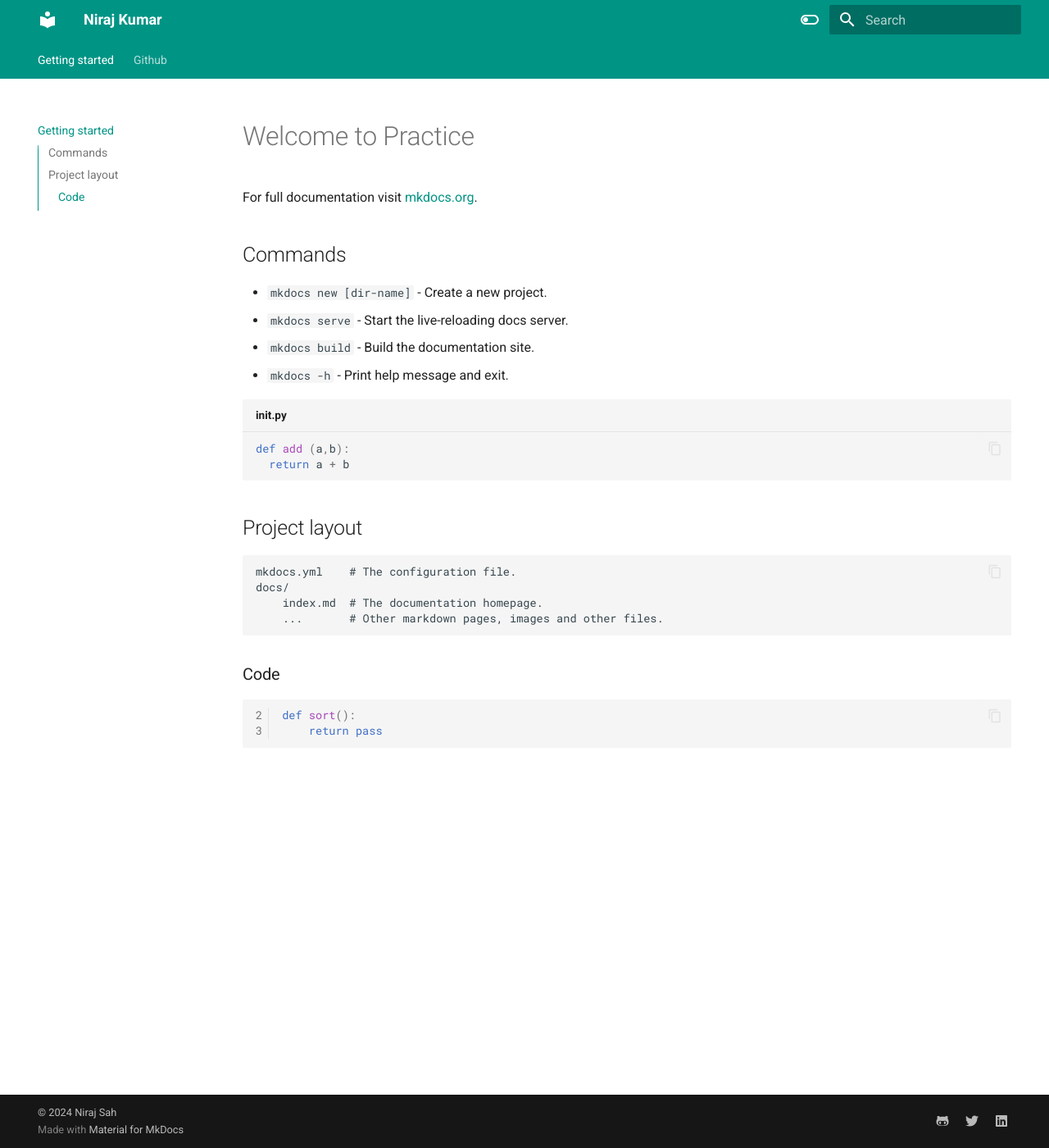
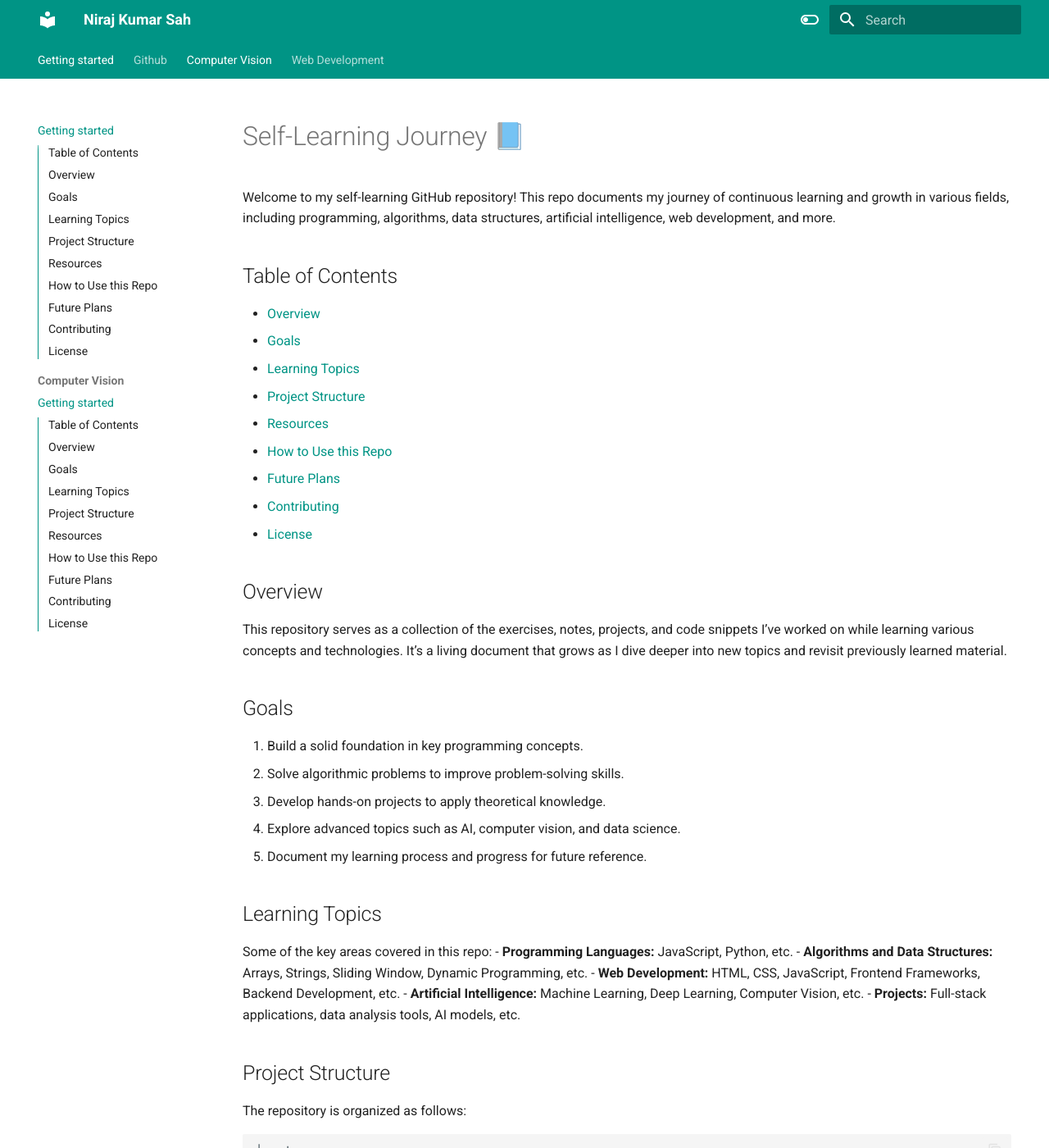
Before and after one commit to Nirajsah17/niraj, an MkDocs documentation site: the page built from docs/index.md, in a window 1280 px wide and 1400 px high. Shown: the whole window at 82% size. Built offline with MkDocs 1.6.1 and Material for MkDocs 9.7.7, drawn with Linux system fonts in a browser that asks for light colours; some of the changed text lies outside the part shown.

Commit message:
Home page updated

````diff
--- a/docs/index.md
+++ b/docs/index.md
@@ -1,31 +1,76 @@
-# Welcome to Practice
+# Self-Learning Journey 📘
 
-For full documentation visit [mkdocs.org](https://www.mkdocs.org).
+Welcome to my self-learning GitHub repository! This repo documents my journey of continuous learning and growth in various fields, including programming, algorithms, data structures, artificial intelligence, web development, and more.
 
-## Commands
+## Table of Contents
+- [Overview](#overview)
+- [Goals](#goals)
+- [Learning Topics](#learning-topics)
+- [Project Structure](#project-structure)
+- [Resources](#resources)
+- [How to Use this Repo](#how-to-use-this-repo)
+- [Future Plans](#future-plans)
+- [Contributing](#contributing)
+- [License](#license)
 
-* `mkdocs new [dir-name]` - Create a new project.
-* `mkdocs serve` - Start the live-reloading docs server.
-* `mkdocs build` - Build the documentation site.
-* `mkdocs -h` - Print help message and exit.
+## Overview
+This repository serves as a collection of the exercises, notes, projects, and code snippets I’ve worked on while learning various concepts and technologies. It’s a living document that grows as I dive deeper into new topics and revisit previously learned material.
 
+## Goals
+1. Build a solid foundation in key programming concepts.
+2. Solve algorithmic problems to improve problem-solving skills.
+3. Develop hands-on projects to apply theoretical knowledge.
+4. Explore advanced topics such as AI, computer vision, and data science.
+5. Document my learning process and progress for future reference.
 
-``` py title="init.py"
-def add (a,b):
-  return a + b
+## Learning Topics
+Some of the key areas covered in this repo:
+- **Programming Languages:** JavaScript, Python, etc.
+- **Algorithms and Data Structures:** Arrays, Strings, Sliding Window, Dynamic Programming, etc.
+- **Web Development:** HTML, CSS, JavaScript, Frontend Frameworks, Backend Development, etc.
+- **Artificial Intelligence:** Machine Learning, Deep Learning, Computer Vision, etc.
+- **Projects:** Full-stack applications, data analysis tools, AI models, etc.
+
+## Project Structure
+The repository is organized as follows:
+
+```bash
+├── docs
+│   ├── annotation-platform.md
+│   ├── github-jekyl.md
+│   └── index.md
+├── LICENSE
+├── mkdocs.sh
+├── mkdocs.yml
+├── README.md
+└── requirement.txt
 ```
 
 
-## Project layout
 
-    mkdocs.yml    # The configuration file.
-    docs/
-        index.md  # The documentation homepage.
-        ...       # Other markdown pages, images and other files.
+Each folder contains relevant code snippets, problem solutions, and notes.
 
-### Code
+## Resources
+Here are some of the resources I frequently refer to during my learning:
+- Books: [Insert book titles]
+- Online Courses: [Insert course links]
+- Websites: [Insert websites/blogs]
+- YouTube Channels: [Insert channels]
 
-``` py linenums="2"
-def sort():
-    return pass
-```
+## How to Use this Repo
+- Browse through the folders based on topics of interest.
+- Check out the projects folder for hands-on implementations.
+- Refer to the notes folder for detailed explanations and documentation.
+- Feel free to clone the repository and use it for your own learning!
+
+## Future Plans
+- Dive deeper into advanced data structures and algorithms.
+- Build more full-stack projects.
+- Experiment with AI-based solutions in real-world applications.
+- Expand the repository to include collaborative learning initiatives.
+
+## Contributing
+This repository is primarily for personal learning, but contributions are welcome! If you find a better solution, have suggestions, or want to share your own learning path, feel free to submit a pull request.
+
+## License
+This project is licensed under the MIT License - see the [LICENSE](LICENSE) file for details.
--- a/mkdocs.yml
+++ b/mkdocs.yml
@@ -1,5 +1,5 @@
-site_name: Niraj Kumar
-site_url: ""
+site_name: Niraj Kumar Sah
+site_url: "https://nirajsah17.github.io/Nirajsah17/"
 theme:
   name: material
   features:
@@ -44,8 +44,10 @@ nav:
   - Getting started: index.md
   - Github:
     - github-jekyl.md
-
-
+  - Computer Vision:
+    - index.md
+  - Web Development:
+    - index.html
 
 markdown_extensions:
   - pymdownx.highlight:
````
Also changed, not shown: README.md (+75 -2 lines), docs/example.md (added, +31 -0 lines), 1 other file.
